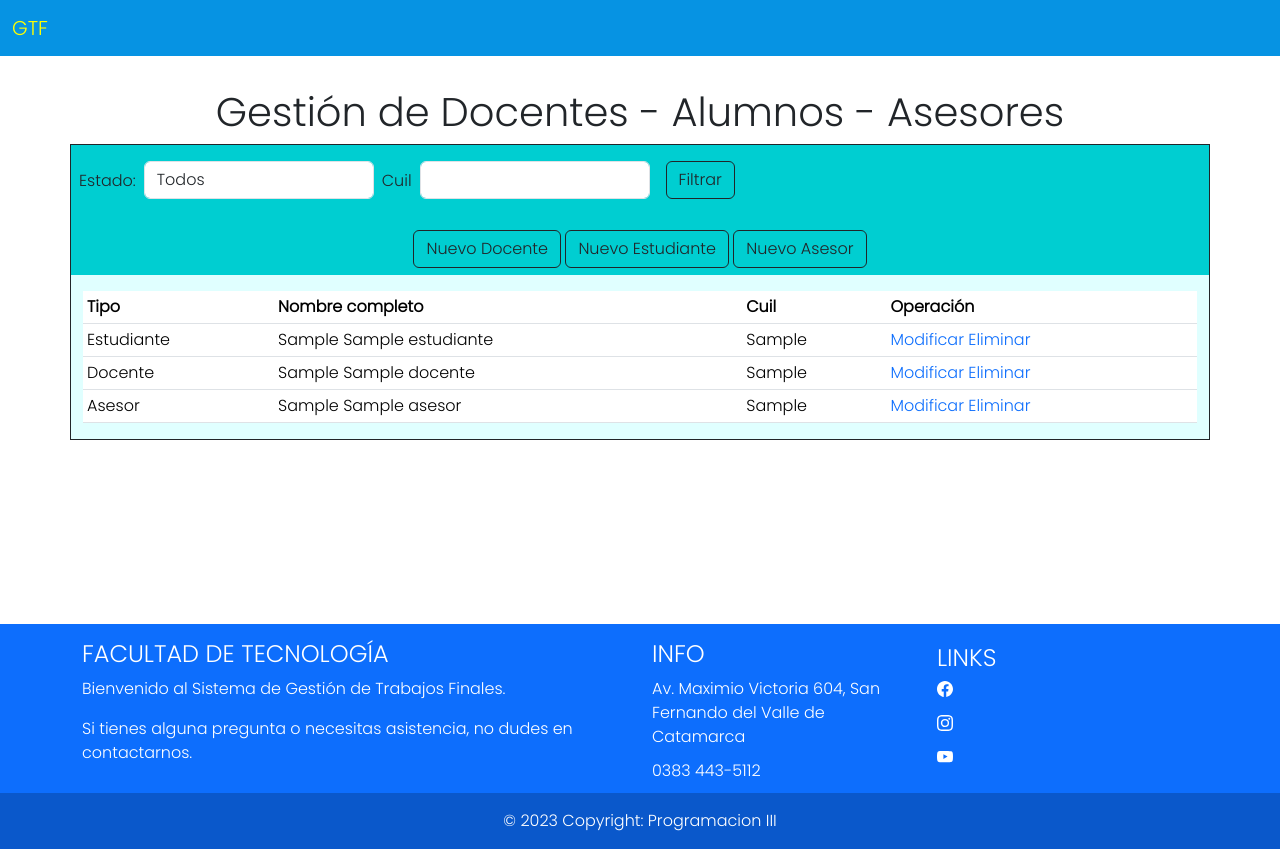
After one commit to VicRamD/lab-prog-3, a Django app: page /personas/ in a window 1280 px wide. The commit adds this page. Run offline with Django 5.2, Linux system fonts and the light colour scheme; tables that the repository leaves empty hold one stand-in row (values such as "Sample post").

Commit message:
Añado sección de gestión de personas

```diff
--- /dev/null
+++ b/persona/templates/personas_registradas.html
@@ -0,0 +1,103 @@
+{% extends 'base/base.html' %}
+
+{% load static %}
+
+{% block title %}Docentes y Estudiantes{% endblock %}
+
+{% block content %}
+  <div class="body-pages pt-3">
+    <h1 class="textoPrincipal pt-3 text-center">Gestión de Docentes - Alumnos - Asesores</h1>
+    <div class="container p-6 border border-dark">
+      <div class="row bg-color-oscuro">
+        <div class="col-sm-12 btn-group p-2">
+          <div class="bg-color form-inline d-flex">
+            <form method="post" class="d-flex flex-grow-1">
+                <label for="tipo_seleccionado" class="mt-3">Estado:</label>
+                <select name="tipo_seleccionado" id="tipo_seleccionado" class="form-control m-2">
+                    <option value="TODOS">Todos</option>
+                    <option value="ESTUDIANTES">Estudiantes</option>
+                    <option value="DOCENTES">Docentes</option>
+                    <option value="ASESORES">Asesores</option>
+                </select>
+                <label for="id_cuil" class="form-label mt-3">Cuil</label>
+                <input id="id_cuil" type="text" name="cuil_buscado" class="form-control m-2" onkeypress="return controlCuil(event);">
+               <!-- <input type="date" name="fecha_desde" id="fecha_desde" class="form-control m-2">
+                <span class="mt-3">-</span>
+                <input type="date" name="fecha_hasta" id="fecha_hasta" class="form-control m-2"> -->
+                {% csrf_token %}
+                <input type="submit" value="Filtrar" id="btn_filtrar" class="btn btn-outline-dark m-2">
+            </form>
+        </div>
+
+        </div>
+        <div class="col-sm-12 btn text-right">
+          <a href="{% url 'persona:nuevo_docente' %}" class="btn btn-outline-dark mt-2">Nuevo Docente</a>
+          <a href="{% url 'persona:nuevo_estudiante' %}" class="btn btn-outline-dark mt-2">Nuevo Estudiante</a>
+          <a href="{% url 'persona:nuevo_asesor' %}" class="btn btn-outline-dark mt-2">Nuevo Asesor</a>
+        </div>
+      </div>
+      <div class="row">
+        <div class="col-sm-12 columna-tabla">
+          <div class="table-responsive mt-3">
+            <table class="table table-hover table-sm">
+              <thead>
+                <tr>
+                  <th scope="col">Tipo</th>
+                  <th scope="col">Nombre completo</th>
+                  <!-- <th scope="col">Nombre</th>-->
+                  <th scope="col">Cuil</th>
+                  <th scope="col">Operación</th>
+                </tr>
+              </thead>
+              <tbody>
+              {% for estudiante in estudiantes%}
+                <tr>
+
+                  <td>Estudiante</td>
+                  <td>{{estudiante.nombre_completo}}</td>
+                  <!-- <td>{{estudiante.nombre}}</td> -->
+                  <td>{{estudiante.cuil}}</td>
+                  <td>
+                      <a href="#">Modificar</a>
+                      <a href="#">Eliminar</a>
+                  </td>
+                </tr>
+              {% endfor %}
+              {% for docente in docentes%}
+                <tr>
+
+                  <td>Docente</td>
+                  <td>{{docente.nombre_completo}}</td>
+                  <!-- <td>{{estudiante.nombre}}</td> -->
+                  <td>{{docente.cuil}}</td>
+                  <td>
+                      <a href="#">Modificar</a>
+                      <a href="#">Eliminar</a>
+                  </td>
+                </tr>
+              {% endfor %}
+              {% for asesor in asesores%}
+                <tr>
+
+                  <td>Asesor</td>
+                  <td>{{asesor.nombre_completo}}</td>
+                  <!-- <td>{{estudiante.nombre}}</td> -->
+                  <td>{{asesor.cuil}}</td>
+                  <td>
+                      <a href="#">Modificar</a>
+                      <a href="#">Eliminar</a>
+                  </td>
+                </tr>
+              {% endfor %}
+              </tbody>
+            </table>
+          </div>
+        </div>
+      </div>
+    </div>
+  </div>
+{% endblock %}
+
+{% block funciones %}
+    <script src="{% static 'scripts/validacionPersona.js' %}"></script>
+{% endblock %}
--- a/persona/urls.py
+++ b/persona/urls.py
@@ -4,6 +4,7 @@ from persona import views
 
 app_name = 'persona'
 urlpatterns = [
+    path('', views.listadoPersonas, name='lista_personas'),
     path('estudiantes/crear/', views.nuevoEstudiante, name='nuevo_estudiante'),
     path('estudiantes/<int:pk>/', views.estudianteDetalle, name='detalle_estudiante'),
     path('asesores/crear/', views.nuevoAsesor, name='nuevo_asesor'),
--- a/persona/views.py
+++ b/persona/views.py
@@ -6,6 +6,80 @@ from django.contrib import messages
 
 from persona.models import Estudiante, Asesor, Docente
 # Create your views here.
+
+def buscarStringEnCuil(tipo, cuil):
+    listas_devueltas = []
+    if tipo == 'estudiantes':
+        l_busqueda = Estudiante.objects.filter(cuil__icontains=cuil)
+        listas_devueltas.append(l_busqueda)
+    elif tipo == 'docentes':
+        l_busqueda = Docente.objects.filter(cuil__icontains=cuil)
+        listas_devueltas.append(l_busqueda)
+    elif tipo == 'asesores':
+        l_busqueda = Asesor.objects.filter(cuil__icontains=cuil)
+        listas_devueltas.append(l_busqueda)
+    else:
+        lb_estudiantes = Estudiante.objects.filter(cuil__icontains=cuil)
+        lb_docentes = Docente.objects.filter(cuil__icontains=cuil)
+        lb_asesores = Asesor.objects.filter(cuil__icontains=cuil)
+        listas_devueltas.append(lb_estudiantes)
+        listas_devueltas.append(lb_docentes)
+        listas_devueltas.append(lb_asesores)
+    return listas_devueltas
+
+def listadoPersonas(request):
+    estudiantes = Estudiante.objects.all().order_by('apellido', 'nombre')
+    docentes = Docente.objects.all().order_by('apellido', 'nombre')
+    asesores = Asesor.objects.all().order_by('apellido', 'nombre')
+    if request.method == 'POST':
+        tipo_seleccionado = request.POST.get('tipo_seleccionado')
+        cuil_buscado = request.POST.get('cuil_buscado')
+        estudiantes_lista = estudiantes
+        print(type(tipo_seleccionado))
+        print(type(cuil_buscado))
+        docentes_lista = docentes
+        asesores_lista = asesores
+        #listas = []
+        if tipo_seleccionado != 'TODOS' and cuil_buscado:
+            if tipo_seleccionado == 'ESTUDIANTES':
+                estudiantes_cuil = buscarStringEnCuil('estudiantes', cuil_buscado)
+                return render(request, 'personas_registradas.html', {'estudiantes': estudiantes_cuil[0]})
+            if tipo_seleccionado == 'DOCENTES':
+                #listas.append(docentes_lista)
+                docentes_cuil = buscarStringEnCuil('docentes', cuil_buscado)
+                return render(request, 'personas_registradas.html', {'docentes': docentes_cuil[0]})
+            if tipo_seleccionado == 'ASESORES':
+                asesores_cuil = buscarStringEnCuil('asesores', cuil_buscado)
+                return render(request, 'personas_registradas.html', {'asesores': asesores_cuil[0]})
+        elif cuil_buscado:
+            #print("En elif cuil buscado")
+            # listas.append(estudiantes_lista)
+            # listas.append(docentes_lista)
+            # listas.append(asesores_lista)
+            lista_registros_cuil = buscarStringEnCuil('todos', cuil_buscado)
+            return render(request, 'personas_registradas.html', {'estudiantes': lista_registros_cuil[0],
+                                                                 'docentes': lista_registros_cuil[1],
+                                                                 'asesores': lista_registros_cuil[2]
+                                                                 })
+        elif tipo_seleccionado != 'TODOS':
+            if tipo_seleccionado == 'ESTUDIANTES':
+                return render(request, 'personas_registradas.html', {'estudiantes': estudiantes_lista})
+            if tipo_seleccionado == 'DOCENTES':
+                return render(request, 'personas_registradas.html', {'docentes': docentes_lista})
+            if tipo_seleccionado == 'ASESORES':
+                return render(request, 'personas_registradas.html', {'asesores': asesores_lista})
+        else:
+            return render(request, 'personas_registradas.html', {'estudiantes': estudiantes,
+                                                                 'docentes': docentes,
+                                                                 'asesores': asesores
+                                                                 })
+    else:
+        return render(request, 'personas_registradas.html', {'estudiantes': estudiantes,
+                                                                 'docentes': docentes,
+                                                                 'asesores': asesores
+                                                                 })
+
+
 
 def nuevoEstudiante(request):
     if request.method == 'POST':
--- a/templates/base/base.html
+++ b/templates/base/base.html
@@ -36,6 +36,9 @@
                     </li>
                     <li class="nav-item">
                         <a class="nav-link boton-nav" href="{% url 'gestion:tribunales' %}">Tribunales</a>
+                    </li>
+                    <li class="nav-item">
+                        <a class="nav-link boton-nav" href="{% url 'persona:lista_personas' %}">Docentes y Estudiantes</a>
                     </li>
                     <li class="nav-item">
                         <a class="nav-link boton-nav" href="../estadisticas/estadisticas.html">Estadisticas</a>
```
Also changed, not shown: gestion/migrations/0001_initial.py (deleted).
